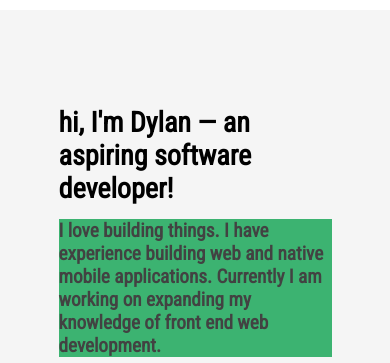
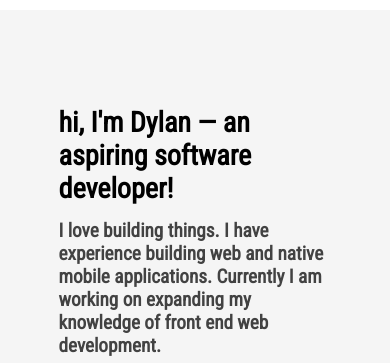
Before and after one commit to drose379/Personal, a plain HTML site: page index.html in a window 390 px wide. Shown: the part 233-596 px from the top of the page. Drawn offline with nearby package versions, Linux system fonts and the light colour scheme; a web font is replaced by a local one.

Commit message:
Working on mobile friendly

```diff
--- a/main-sm.css
+++ b/main-sm.css
@@ -40,7 +40,6 @@
 
 #sub {
   width: 100% !important;
-  background-color: mediumseagreen;
 }
 
 .home-skills {
```
